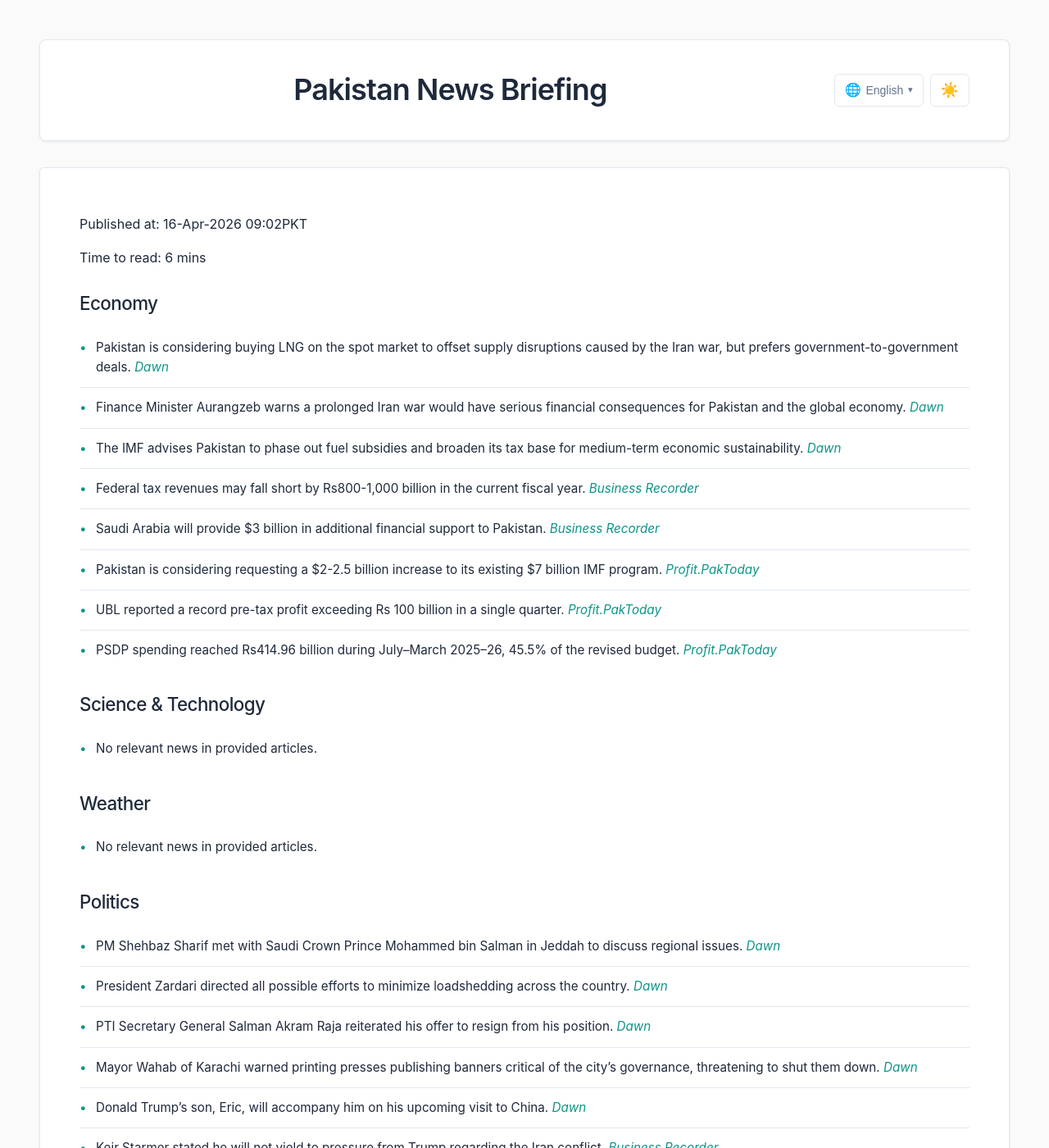
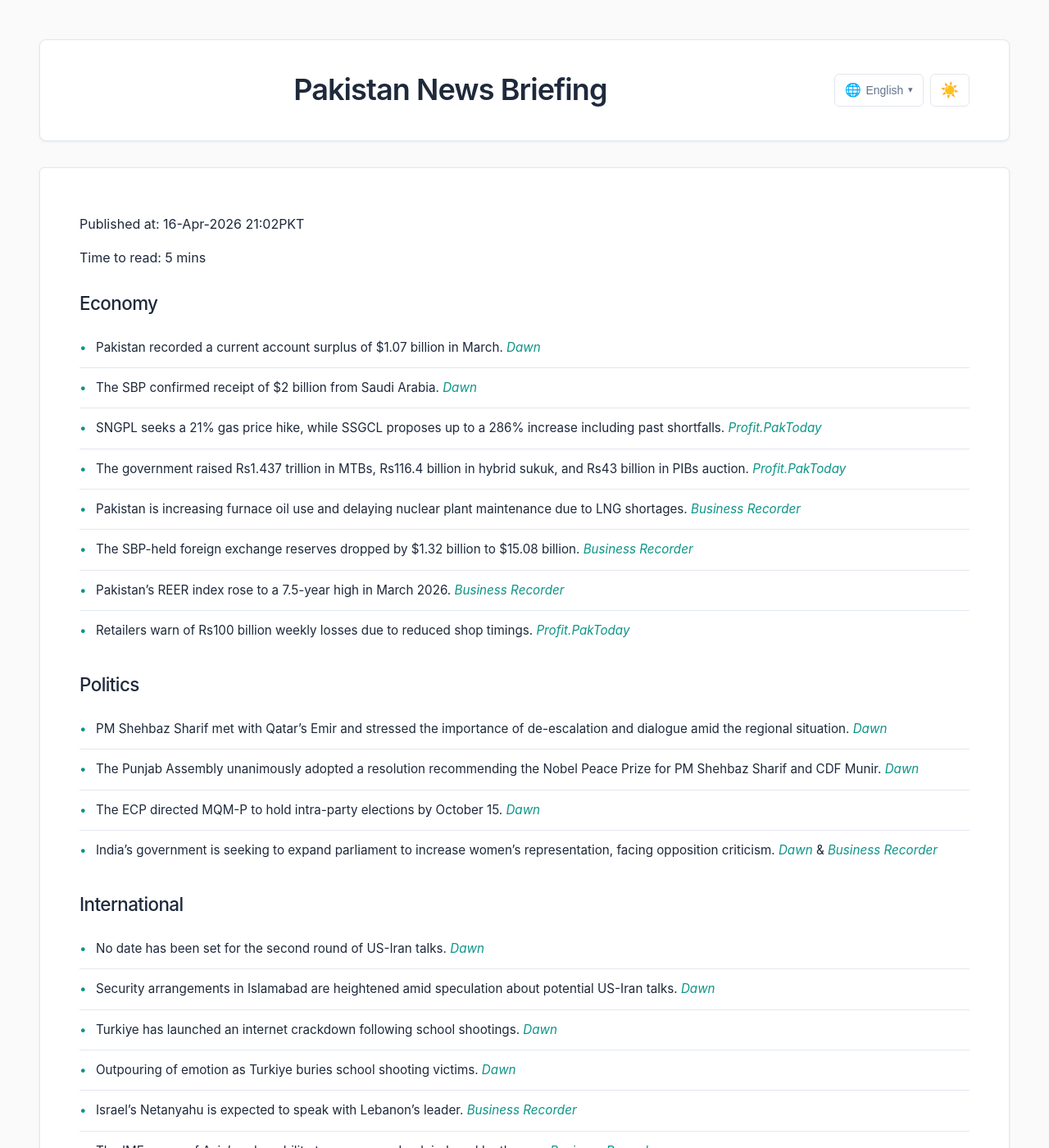
Before and after one commit to zsubzwary/news, a Jekyll site: the page built from en/index.md, in a window 1280 px wide and 1400 px high. Shown: the whole window at 82% size. Built offline with Jekyll 4.4.1, drawn with Linux system fonts in a browser that asks for light colours; some web fonts are replaced; some of the changed text lies outside the part shown.

Commit message:
DateTime; 2026-04-16T16:02:35.013Z

```diff
--- a/en/index.md
+++ b/en/index.md
@@ -4,81 +4,72 @@ title: Pakistan News Briefing
 lang: en
 ---
 
-Published at: 16-Apr-2026 09:02PKT
+Published at: 16-Apr-2026 21:02PKT
 
-Time to read: 6 mins
+Time to read: 5 mins
 
 ### Economy
-- Pakistan is considering buying LNG on the spot market to offset supply disruptions caused by the Iran war, but prefers government-to-government deals. *[Dawn](https://www.dawn.com/news/1992125/prolonged-iran-war-to-have-serious-consequences-warns-aurangzeb)*
-- Finance Minister Aurangzeb warns a prolonged Iran war would have serious financial consequences for Pakistan and the global economy. *[Dawn](https://www.dawn.com/news/1992125/prolonged-iran-war-to-have-serious-consequences-warns-aurangzeb)*
-- The IMF advises Pakistan to phase out fuel subsidies and broaden its tax base for medium-term economic sustainability. *[Dawn](https://www.dawn.com/news/1992116/imf-advises-pakistan-to-phase-out-fuel-subsidies-broaden-tax-base-for-medium-term-sustainability)*
-- Federal tax revenues may fall short by Rs800-1,000 billion in the current fiscal year. *[Business Recorder](https://www.brecorder.com/news/40416666/federal-tax-revenues-may-fall-up-to-rs1000bn-sacm-kp)*
-- Saudi Arabia will provide $3 billion in additional financial support to Pakistan. *[Business Recorder](https://www.brecorder.com/news/40416681/ksa-bolsters-pakistans-finances)*
-- Pakistan is considering requesting a $2-2.5 billion increase to its existing $7 billion IMF program. *[Profit.PakToday](https://profit.pakistantoday.com.pk/2026/04/16/pakistan-to-seek-2-2-5-billion-increase-in-7-billion-imf-programme-report/)*
-- UBL reported a record pre-tax profit exceeding Rs 100 billion in a single quarter. *[Profit.PakToday](https://profit.pakistantoday.com.pk/2026/04/16/ubl-shatters-records-as-the-first-bank-ever-to-post-a-pre-tax-profit-exceeding-rs-100-billion-in-a-single-quarter/)*
-- PSDP spending reached Rs414.96 billion during July–March 2025–26, 45.5% of the revised budget. *[Profit.PakToday](https://profit.pakistantoday.com.pk/2026/04/16/pakistan-spends-rs414-billion-under-psdp-45-5-of-revised-budget-in-july-march/)*
+- Pakistan recorded a current account surplus of $1.07 billion in March. *[Dawn](https://www.dawn.com/news/1992290/current-account-posts-surplus-of-107bn-in-march)*
+- The SBP confirmed receipt of $2 billion from Saudi Arabia. *[Dawn](https://www.dawn.com/news/1992225/pakistan-receives-2bn-from-saudi-arabia-state-bank)*
+- SNGPL seeks a 21% gas price hike, while SSGCL proposes up to a 286% increase including past shortfalls. *[Profit.PakToday](https://profit.pakistantoday.com.pk/2026/04/16/sngpl-seeks-21-gas-price-hike-ssgcl-proposes-up-to-286-increase-including-past-shortfalls)*
+- The government raised Rs1.437 trillion in MTBs, Rs116.4 billion in hybrid sukuk, and Rs43 billion in PIBs auction. *[Profit.PakToday](https://profit.pakistantoday.com.pk/2026/04/16/govt-raises-rs1-437-trillion-in-mtbs-rs116-4-billion-in-hybrid-sukuk-rs43-billion-in-pibs-auction)*
+- Pakistan is increasing furnace oil use and delaying nuclear plant maintenance due to LNG shortages. *[Business Recorder](https://www.brecorder.com/news/40416776/pakistan-ramps-up-furnace-oil-use-delays-nuclear-maintenance-amid-lng-shortages)*
+- The SBP-held foreign exchange reserves dropped by $1.32 billion to $15.08 billion. *[Business Recorder](https://www.brecorder.com/news/40416775/sbp-held-foreign-exchange-reserves-drop-by-132bn-to-1508bn)*
+- Pakistan’s REER index rose to a 7.5-year high in March 2026. *[Business Recorder](https://www.brecorder.com/news/40416769/pakistans-reer-index-rises-to-75-year-high-in-march-2026)*
+- Retailers warn of Rs100 billion weekly losses due to reduced shop timings. *[Profit.PakToday](https://profit.pakistantoday.com.pk/2026/04/16/retailers-warn-of-rs100-billion-weekly-losses-after-reduced-shop-timings)*
+
+### Politics
+- PM Shehbaz Sharif met with Qatar’s Emir and stressed the importance of de-escalation and dialogue amid the regional situation. *[Dawn](https://www.dawn.com/news/1992240/pm-shehbaz-meets-qatar-emir-stresses-importance-of-de-escalation-dialogue-amid-regional-situation)*
+- The Punjab Assembly unanimously adopted a resolution recommending the Nobel Peace Prize for PM Shehbaz Sharif and CDF Munir. *[Dawn](https://www.dawn.com/news/1992303/punjab-assembly-unanimously-adopts-resolution-recommending-nobel-peace-prize-for-pm-cdf-munir)*
+- The ECP directed MQM-P to hold intra-party elections by October 15. *[Dawn](https://www.dawn.com/news/1992273/ecp-directs-mqm-p-to-hold-intra-party-elections-by-october-15)*
+- India’s government is seeking to expand parliament to increase women’s representation, facing opposition criticism. *[Dawn](https://www.dawn.com/news/1992286/india-plans-parliament-expansion-for-women-opposition-cries-foul)* & *[Business Recorder](https://www.brecorder.com/news/40416772/indias-modi-pushes-for-more-women-in-bigger-parliament-in-democratic-overhaul)*
+
+### International
+- No date has been set for the second round of US-Iran talks. *[Dawn](https://www.dawn.com/news/1992276/no-date-set-for-second-round-of-us-iran-talks-fo-says)*
+- Security arrangements in Islamabad are heightened amid speculation about potential US-Iran talks. *[Dawn](https://www.dawn.com/news/1992308/security-arrangements-in-islamabad-in-overdrive-amid-possible-2nd-round-of-us-iran-talks)*
+- Turkiye has launched an internet crackdown following school shootings. *[Dawn](https://www.dawn.com/news/1992280/turkiye-launches-internet-crackdown-ahead-of-funerals-for-shooting-victims)*
+- Outpouring of emotion as Turkiye buries school shooting victims. *[Dawn](https://www.dawn.com/news/1992324/outpouring-of-emotion-as-turkiye-buries-school-shooting-victims)*
+- Israel’s Netanyahu is expected to speak with Lebanon’s leader. *[Business Recorder](https://www.brecorder.com/news/40416759/israel-minister-says-netanyahu-to-talk-to-lebanon-leader-thursday)*
+- The IMF warns of Asia’s vulnerability to an energy shock induced by the war. *[Business Recorder](https://www.brecorder.com/news/40416762/imf-warns-of-asias-vulnerability-to-war-induced-energy-shock)*
+
+### National
+- A man was rescued alive 16 days after a mine collapse in KP’s Mardan. *[Dawn](https://www.dawn.com/news/1992304/man-buried-under-rubble-rescued-alive-16-days-after-mine-collapse-in-kps-mardan)*
+- AJK police arrested a suspected RAW agent in Rawalakot. *[Dawn](https://www.dawn.com/news/1992279/ajk-police-arrest-suspected-raw-agent-in-rawalakot)* & *[ARY](https://arynews.tv/raw-operative-arrested-in-ajks-rawalakot)*
+- Islamabad administration revised business timings, extending restrictions to bakeries and sports facilities. *[Dawn](https://www.dawn.com/news/1992333/islamabad-administration-revises-business-timings-extends-restrictions-to-bakeries-and-sports-facilities)*
+- IHC expressed displeasure over tree cutting in Islamabad despite previous orders. *[Dawn](https://www.dawn.com/news/1992293/ihc-expresses-displeasure-over-cutting-of-trees-in-islamabad-in-violation-of-previous-orders)*
+- FCC directed CDA to formulate rules regularising Islamabad’s informal settlements. *[Dawn](https://www.dawn.com/news/1992289/fcc-directs-cda-to-formulate-rules-regularising-islamabads-informal-settlements)*
+
+### Health
+- An HIV outbreak among children in Taunsa remains unaddressed, with reports of unsafe practices in the local hospital. *[Dawn](https://www.dawn.com/news/1992138/in-unsafe-hands)*
+- Gaza’s war amputees are facing shortages of prostheses due to Israeli restrictions. *[Dawn](https://www.dawn.com/news/1992292/gazas-war-amputees-short-of-prostheses-under-israeli-restrictions)*
+
+### Sports
+- Pakistan Navy successfully test-fired a locally developed anti-ship ballistic missile. *[Dawn](https://www.dawn.com/news/1992261/pakistan-navy-successfully-test-fires-locally-developed-anti-ship-ballistic-missile-ispr)*
+- Hyderabad Kingsmen extended their winning streak with a five-wicket win over RawalPindiz. *[ARY](https://arynews.tv/hyderabad-kingsmen-vs-rawalpindiz-match-result)*
+- France to complete World Cup warm-ups against Northern Ireland on June 8. *[ARY](https://arynews.tv/france-to-complete-world-cup-warm-ups-against-northern-ireland-on-june-8)*
+- Joy Harmon, Cool Hand Luke star, dies at 87. *[ARY](https://arynews.tv/joy-harmon-cool-hand-luke-star-dies-at-87)*
+- Cristiano Ronaldo threw up after Al-Nassr match due to fatigue. *[ARY](https://arynews.tv/fatigued-ronaldo-threw-up-after-al-nassr-match-coach-says)*
 
 ### Science & Technology
-- No relevant news in provided articles.
-
-### Weather
-- No relevant news in provided articles.
-
-### Politics
-- PM Shehbaz Sharif met with Saudi Crown Prince Mohammed bin Salman in Jeddah to discuss regional issues. *[Dawn](https://www.dawn.com/news/1991908/pm-shehbaz-meets-saudi-crown-prince-in-jeddah-dar-says-avenues-to-further-enhance-cooperation-discussed)*
-- President Zardari directed all possible efforts to minimize loadshedding across the country. *[Dawn](https://www.dawn.com/news/1992020/president-zardari-directs-all-possible-efforts-be-made-to-minimise-loadshedding-across-country)*
-- PTI Secretary General Salman Akram Raja reiterated his offer to resign from his position. *[Dawn](https://www.dawn.com/news/1992120/pti-secretary-general-offers-his-resignation-again)*
-- Mayor Wahab of Karachi warned printing presses publishing banners critical of the city’s governance, threatening to shut them down. *[Dawn](https://www.dawn.com/news/1992067/irked-by-ji-banners-on-civic-woes-mayor-wahab-warns-printing-presses-of-shutdown)*
-- Donald Trump’s son, Eric, will accompany him on his upcoming visit to China. *[Dawn](https://www.dawn.com/news/1992126/trumps-son-to-accompany-him-on-visit-to-china)*
-- Keir Starmer stated he will not yield to pressure from Trump regarding the Iran conflict. *[Business Recorder](https://www.brecorder.com/news/40416694/starmer-says-wont-yield-to-trumps-mideast-war-threats)*
-
-### National
-- Field Marshal Asim Munir visited Iran as part of ongoing mediation efforts between the US and Iran. *[Dawn](https://www.dawn.com/news/1991972/cdf-munir-visits-iran-alongside-delegation-as-part-of-mediation-efforts-holds-meeting-with-fm-araghchi)*
-- Three security personnel were killed in attacks on polio teams in Khyber Pakhtunkhwa and Balochistan. *[Dawn](https://www.dawn.com/news/1992119/attacks-on-security-men-escorting-polio-teams-slammed)*
-- Five coal miners were killed in separate accidents in Balochistan. *[Dawn](https://www.dawn.com/news/1992128/five-miners-killed-in-duki-coalfield-accidents)*
-- Three people were killed and others injured after mortar shells were fired from across the Afghan border into Bajaur. *[Dawn](https://www.dawn.com/news/1992026/3-killed-in-kps-bajaur-as-mortar-shells-fired-from-across-afghan-border-security-sources)*
-- The government apologized for excessive loadshedding, blaming it on reduced hydropower availability. *[Dawn](https://www.dawn.com/news/1991961/govt-apologises-for-excessive-loadshedding-blames-it-on-reduced-hydropower-availability)*
-- A man died from rabies in Karachi after being bitten by his own dog a month prior, highlighting gaps in dog bite management. *[Dawn](https://www.dawn.com/news/1992066/man-bitten-by-his-own-dog-month-ago-dies-from-rabies-in-karachi)*
-
-### International
-- Eleven nations urged support for states facing fallout from the Middle East war. *[Dawn](https://www.dawn.com/news/1992134/11-nations-urge-support-for-states-facing-middle-east-war-fallout)*
-- The US is optimistic about reaching a deal in a second round of talks with Iran, potentially hosted in Pakistan. *[Dawn](https://www.dawn.com/news/1992135/pakistan-ramps-up-shuttle-diplomacy-with-pm-in-saudi-arabia-cdf-in-tehran)*
-- Israel killed three paramedics in Lebanon amid truce talks. *[Dawn](https://www.dawn.com/news/1992129/amid-lebanon-truce-talks-israel-kills-3-paramedics)*
-- A school shooting in Turkey killed nine and wounded thirteen, the second such incident in two days. *[Dawn](https://www.dawn.com/news/1991984/nine-killed-13-wounded-after-school-shooting-in-turkiyes-second-school-shooting-in-2-days)*
-- The US military says a strike in the Eastern Pacific killed three people. *[Business Recorder](https://www.brecorder.com/news/40416705/us-military-says-its-strike-in-eastern-pacific-killed-3)*
-- Sri Lanka repatriated 238 stranded Iranian sailors. *[Business Recorder](https://www.brecorder.com/news/40416675/sri-lanka-repatriates-238-stranded-iranian-sailors)*
-
-### Sports
-- Peshawar Zalmi defeated Quetta Gladiators in a PSL match, led by Babar Azam’s unbeaten fifty. *[ARY](https://arynews.tv/peshawar-zalmi-vs-quetta-gladiators-match/)*
-- Royal Challengers Bengaluru defeated Lucknow Super Giants in the IPL, with strong performances from Virat Kohli and Rasikh Dar. *[Business Recorder](https://www.brecorder.com/news/40416707/kohli-and-dar-shine-as-bengaluru-ease-past-lucknow-in-ipl)*
-
-### Health
-- No significant health news beyond the rabies death mentioned in the National section.
+- Spaceballs trailer drops packed with Star Wars and Avatar parodies. *[ARY](https://arynews.tv/spaceballs-trailer-unveils-rick-moranis-return)*
+- Spielberg teases new alien film as ‘more truth than fiction’. *[ARY](https://arynews.tv/disclosure-day-spielberg-teases-new-alien-film-as-more-truth-than-fiction)*
+- Street Fighter 2026 reveals high-octane trailer at CinemaCon debut. *[ARY](https://arynews.tv/street-fighter-2026)*
 
 ### Other
-- Indonesia will require food companies to apply colour-graded labels indicating sugar, fat, and salt content. *[ARY](https://arynews.tv/indonesia-orders-food-companies-to-apply-colour-graded-sugar-fat-content-stickers/)*
-- Tom Cruise and Nicole Kidman reportedly avoided each other at a recent star event. *[ARY](https://arynews.tv/tom-cruise-nicole-kidman-avoid-each-other-at-star-event/)*
-- Actress Khadija Saleem discussed her nervousness about appearing on screen in the new drama serial *Mahnoor*. *[ARY](https://arynews.tv/i-get-nervous-seeing-myself-on-screen-says-mahnoor-actress-khadija-saleem/)*
-- A bar association is calling a meeting to discuss the sentencing of lawyer Imaan Zainab Mazari-Hazir and her husband. *[Dawn](https://www.dawn.com/news/1991953/bar-association-calls-meeting-after-400-lawyers-demand-urgent-hearing-of-imaan-hadis-sentence-suspension-pleas)*
-- Iran offered a proposal allowing ships to exit the Oman side of the Strait of Hormuz without attack. *[Profit.PakToday](https://profit.pakistantoday.com.pk/2026/04/16/iran-offers-proposal-allowing-ships-to-exit-oman-side-of-hormuz-free-of-attack-source-says/)*
-- Leaders are flocking to China amid the Middle East war. *[Business Recorder](https://www.brecorder.com/news/40416676/leaders-flock-to-china-over-me-war)*
-- The World Bank announced a water security plan for one billion people. *[Business Recorder](https://www.brecorder.com/news/40416695/world-bank-announces-water-security-plan-for-one-billion-people)*
-- Oil prices fell as hopes for a US-Iran deal outweighed supply disruption concerns. *[Business Recorder](https://www.brecorder.com/news/40416701/oil-prices-fall-as-hopes-for-us-iran-deal-outweigh-supply-disruption-concerns)*
-- Asia markets advanced on peace deal hopes and corporate earnings. *[Business Recorder](https://www.brecorder.com/news/40416700/asia-markets-advance-on-peace-deal-hopes-corporate-earnings)*
-- The dollar hangs near six-week lows as investors bet on a US-Iran peace deal. *[Business Recorder](https://www.brecorder.com/news/40416702/dollar-hangs-near-six-week-lows-as-investors-bet-on-iran-peace-deal)*
-- Indian shares are set to extend their rally on peace deal hopes and lower oil prices. *[Business Recorder](https://www.brecorder.com/news/40416703/indian-shares-set-to-extend-rally-on-us-iran-peace-deal-hopes-lower-oil)*
-- Iran can withstand a complete halt in oil exports for up to two months before cutting output. *[Profit.PakToday](https://profit.pakistantoday.com.pk/2026/04/16/iran-can-go-up-to-two-months-without-oil-exports-before-cutting-output-analysts-say/)*
-- APTMA urges cut in import container scanning charges to support exports. *[Profit.PakToday](https://profit.pakistantoday.com.pk/2026/04/16/aptma-urges-cut-in-import-container-scanning-charges-to-support-exports/)*
-- Punjab plans cut in traffic fines to ease burden on citizens. *[Profit.PakToday](https://profit.pakistantoday.com.pk/2026/04/16/punjab-plans-cut-in-traffic-fines-to-ease-burden-on-citizens/)*
-- Pakistan faces a 6,500MW power shortfall, with outages lasting up to 16 hours. *[Profit.PakToday](https://profit.pakistantoday.com.pk/2026/04/16/pakistan-faces-6500mw-power-shortfall-outages-hit-up-to-16-hours/)*
-- The FCC was informed that Section 7E of the Income Tax Ordinance is unconstitutional. *[Business Recorder](https://www.brecorder.com/news/40416672/sec-7e-of-income-tax-levy-of-tax-on-deemed-income-unconstitutional-fcc-told)*
-- Japan’s easing of arms export rules is attracting interest from several countries. *[ARY](https://arynews.tv/us-allies-eye-japans-biggest-arms-opening-since-ww2/)*
-- U.S. Senate Republicans blocked a bid to rein in Trump’s Iran war powers. *[ARY](https://arynews.tv/u-s-senate-republicans-block-latest-bid-to-rein-in-trump-iran-war-powers/)*
-- The BBC is set to cut up to 2,000 jobs due to financial pressures. *[Business Recorder](https://www.brecorder.com/news/40416673/bbc-to-cut-up-to-2000-jobs-under-financial-pressures)*
-- Islamabad will host the first EU–Pakistan Business Forum under the €400 billion Global Gateway push. *[Profit.PakToday](https://profit.pakistantoday.com.pk/2026/04/16/islamabad-to-host-first-eu-pakistan-business-forum-under-e400-billion-global-gateway-push/)*
-- Pakistan weighs spot LNG purchases amid Iran war disruptions. *[Profit.PakToday](https://profit.pakistantoday.com.pk/2026/04/16/pakistan-weighs-spot-lng-as-iran-war-hits-supply-ramps-up-domestic-oil-and-gas/)*
-- OGDCL makes the largest-ever oil and gas discovery at a single well in Khyber Pakhtunkhwa. *[Business Recorder](https://www.brecorder.com/news/40416669/baragzai-x-01-slant-well-kp-ogdcl-makes-largest-ever-oil-gas-discovery-at-single-well)*
-- Israel prevents Lebanese from burying their dead in ancestral lands due to ongoing attacks. *[ARY](https://arynews.tv/israeli-attacks-prevent-lebanese-from-burying-their-dead-in-ancestral-lands/)*
-- The White House denies requesting a ceasefire in the Iran war. *[ARY](https://arynews.tv/white-house-denies-u-s-requested-ceasefire-says-new-talks-may-happen-in-pakistan/)*
-- KSA bolsters Pakistan’s finances. *[Business Recorder](https://www.brecorder.com/news/40416681/ksa-bolsters-pakistans-finances)*
-- PM Shehbaz Sharif arrives in Saudi Arabia. *[Business Recorder](https://www.brecorder.com/news/40416678/pm-arrives-in-saudi-arabia)*
+- Fiza Ali apologises over a viral clip, then deletes the post. *[ARY](https://arynews.tv/fiza-ali-apologises-over-viral-clip-then-deletes-post)*
+- Packages Group and AkzoNobel are set to sign a deal after months of negotiations. *[Profit.PakToday](https://profit.pakistantoday.com.pk/2026/04/16/after-months-of-brinkmanship-and-one-collapse-packages-group-and-akzonobel-set-to-sign-a-deal/)*
+- Customs issues directives to improve salt export packaging. *[Profit.PakToday](https://profit.pakistantoday.com.pk/2026/04/16/customs-issues-directives-to-improve-salt-export-packaging-avoid-shipment-delays)*
+- Nation’s Bank welcomes Shahid Afridi as Sports Consultant. *[Profit.PakToday](https://profit.pakistantoday.com.pk/2026/04/16/nations-bank-proudly-welcomes-shahid-afridi-as-sports-consultant/)*
+- Mitchells offers unsubscribed shares to CCL Holdings after right issue. *[Profit.PakToday](https://profit.pakistantoday.com.pk/2026/04/16/mitchells-offers-567531-unsubscribed-shares-to-ccl-holdings-after-rs500-million-right-issue/)*
+- Supreme Court directs PIA to pay 24 years pension to retired employee. *[Profit.PakToday](https://profit.pakistantoday.com.pk/2026/04/16/supreme-court-directs-pia-to-pay-24-years-pension-to-retired-employee/)*
+- India could limit sulphur exports as supplies tighten. *[Business Recorder](https://www.brecorder.com/news/40416754/india-could-limit-sulphur-exports-as-supplies-tighten-sources-say)*
+- EU spells out how Google must share data with rivals. *[Business Recorder](https://www.brecorder.com/news/40416765/eu-spells-out-how-google-must-share-data-with-rivals)*
+- Aluminium hits four-year high on Middle East supply worries. *[Business Recorder](https://www.brecorder.com/news/40416767/aluminium-hits-four-year-high-on-middle-east-supply-worries)*
+- India’s RBI asks state oil refiners to curb spot dollar buying. *[Business Recorder](https://www.brecorder.com/news/40416777/indias-rbi-asks-state-oil-refiners-to-curb-spot-dollar-buying-sources-say)*
+- Sri Lankan shares end higher on gains across sectors. *[Business Recorder](https://www.brecorder.com/news/40416760/sri-lankan-shares-end-higher-on-gains-across-sectors)*
+- Indian bonds decline as focus stays on US-Iran peace talks. *[Business Recorder](https://www.brecorder.com/news/40416758/indian-bonds-decline-as-focus-stays-on-us-iran-peace-talks-debt-sale)*
+- Asia rice: India export rates steady, Vietnamese prices tick up. *[Business Recorder](https://www.brecorder.com/news/40416757/asia-rice-india-export-rates-steady-vietnamese-prices-tick-up-post-harvest-season)*
+- Saudi Riyal to Pakistani Rupee Rate Today – April 16, 2026. *[ARY](https://arynews.tv/saudi-riyal-to-pakistani-rupee-rate-today-april-16-2026)*
+- US forces ready to restart combat if Iran doesn’t agree a deal. *[Business Recorder](https://www.brecorder.com/news/40416764/us-forces-ready-to-restart-combat-if-iran-doesnt-agree-a-deal-says-hegseth)*
+- Most Gulf bourses rise as investors eye possible Iran war deal. *[Business Recorder](https://www.brecorder.com/news/40416770/most-gulf-bourses-rise-as-investors-eye-possible-iran-war-deal)*
+- S&P 500, Nasdaq retreat as rally momentum begins to fade. *[Business Recorder](https://www.brecorder.com/news/40416778/sampp-500-nasdaq-retreat-as-rally-momentum-begins-to-fade)*
```
